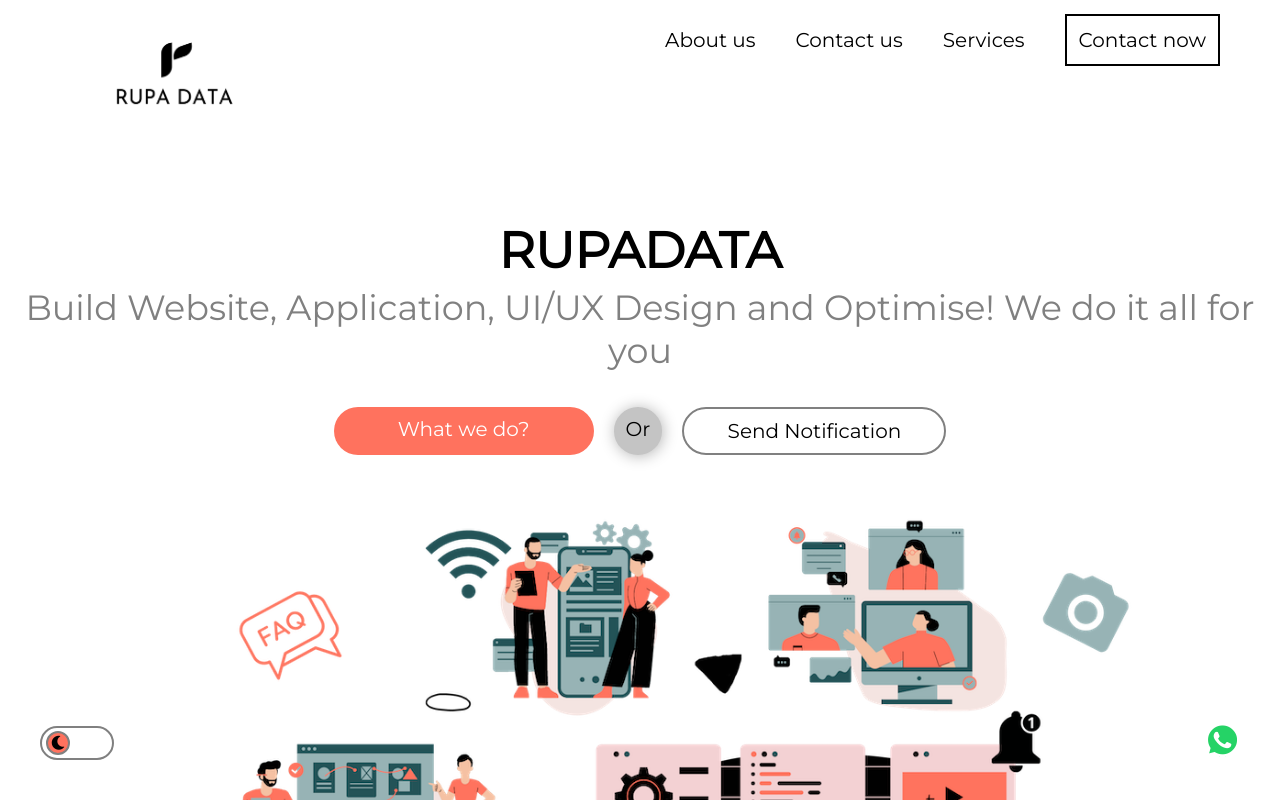
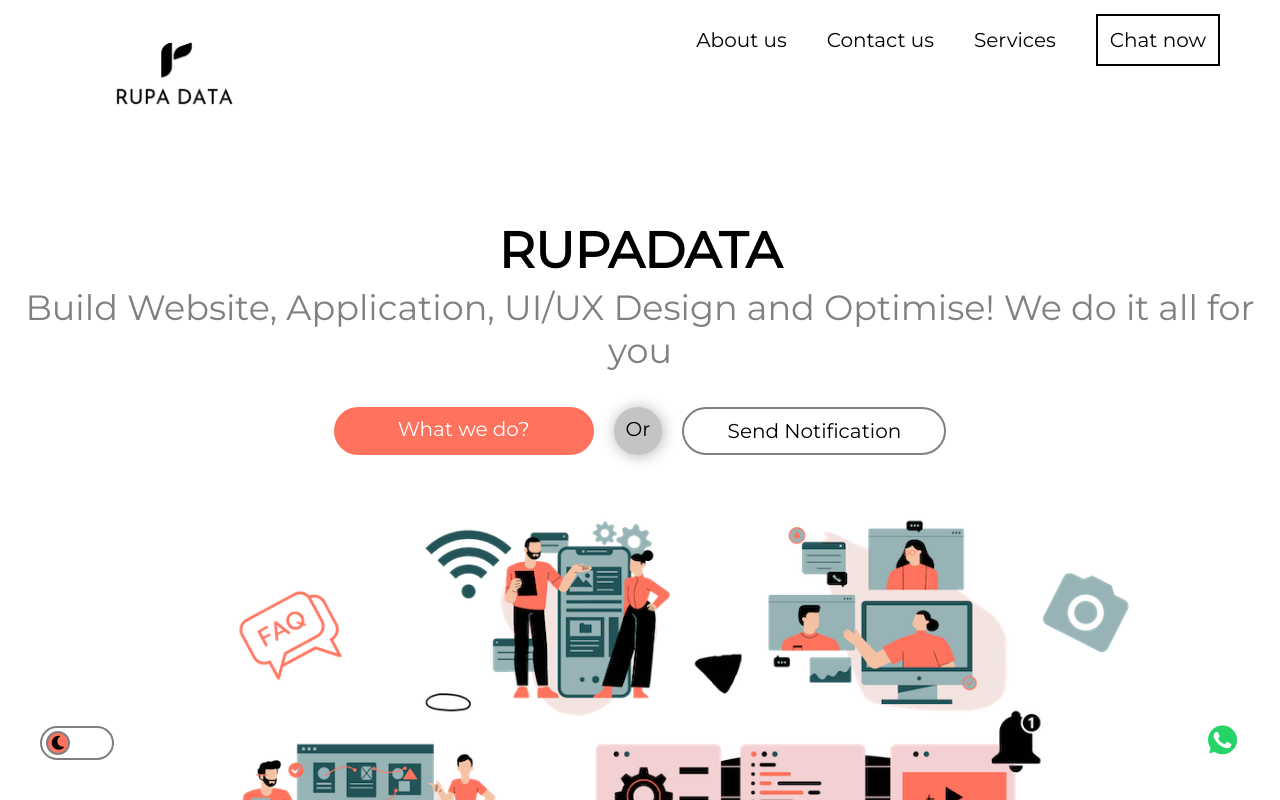
Before and after one commit to cysco374/zedital-project, a React (Create React App) app: page / in a window 1280 px wide. Shown: the top 800 px of the page. Built offline with nearby package versions, Linux system fonts and the light colour scheme.

Commit message:
Update Header.jsx
change header contact

```diff
--- a/src/MyComponents/Header.jsx
+++ b/src/MyComponents/Header.jsx
@@ -25,7 +25,7 @@
           <a href="#testimonials">Testimonials</a>
         </li> */}
         <li>
-          <a href="tel:+918527419334">Contact now</a>
+          <a href="https://wa.me/+6287738206473">Chat now</a>
         </li>
       </ul>
       <label id="nav-icon">
```
